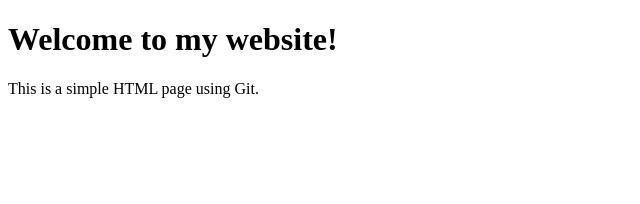
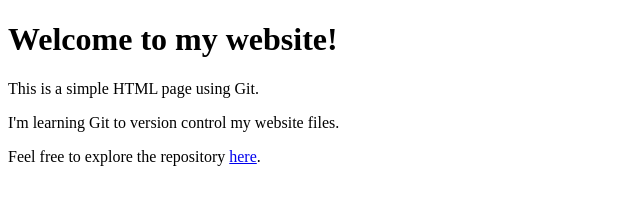
Before and after one commit to xylemic/learn_git, a plain HTML site: page index.html in a window 1280 px wide. Shown: the whole page, without its empty margins (0-640 px from the left). Drawn offline with Linux system fonts and the light colour scheme.

Commit message:
update to the index file from the main branch

```diff
--- a/index.html
+++ b/index.html
@@ -8,5 +8,7 @@
 <body>
   <h1>Welcome to my website!</h1>
   <p>This is a simple HTML page using Git.</p>
+  <p>I'm learning Git to version control my website files.</p>
+  <p>Feel free to explore the repository <a href="https://github.com/git-learning/git-tutorial">here</a>.</p>
 </body>
 </html>
```
